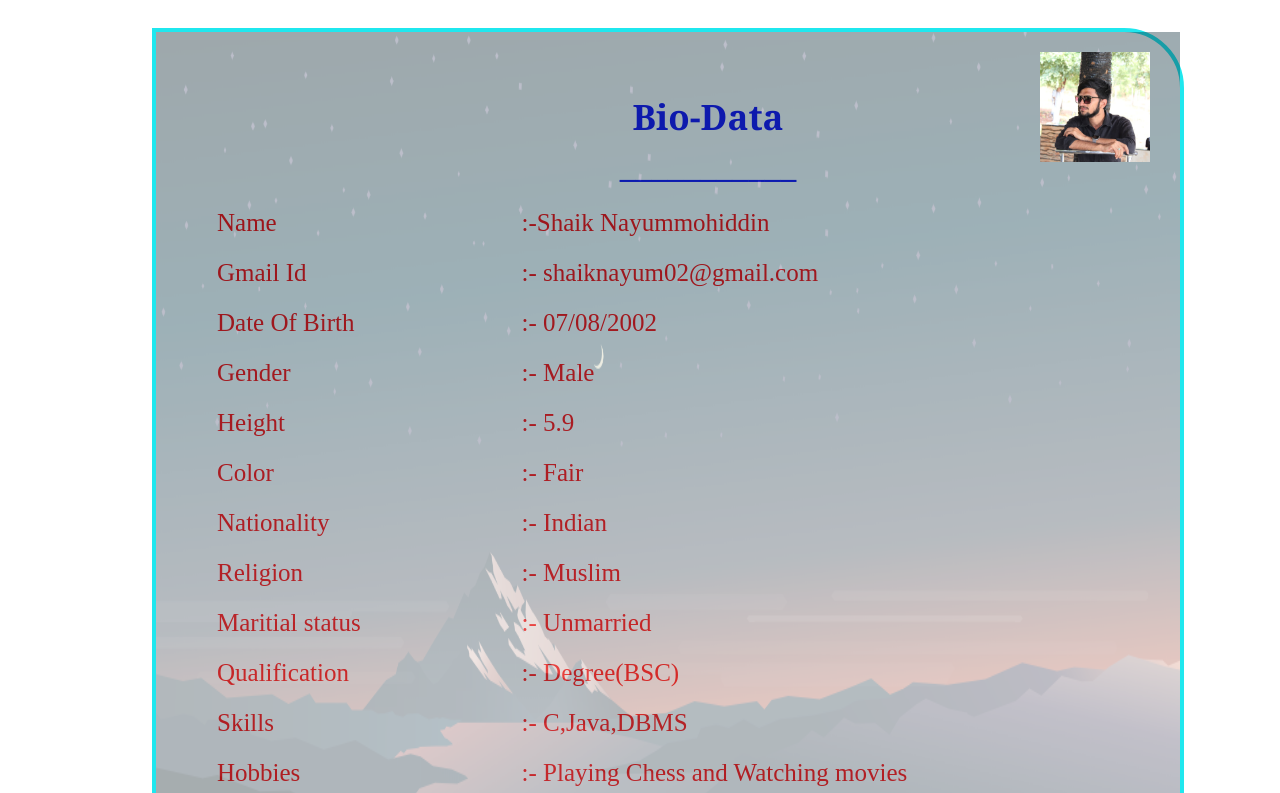
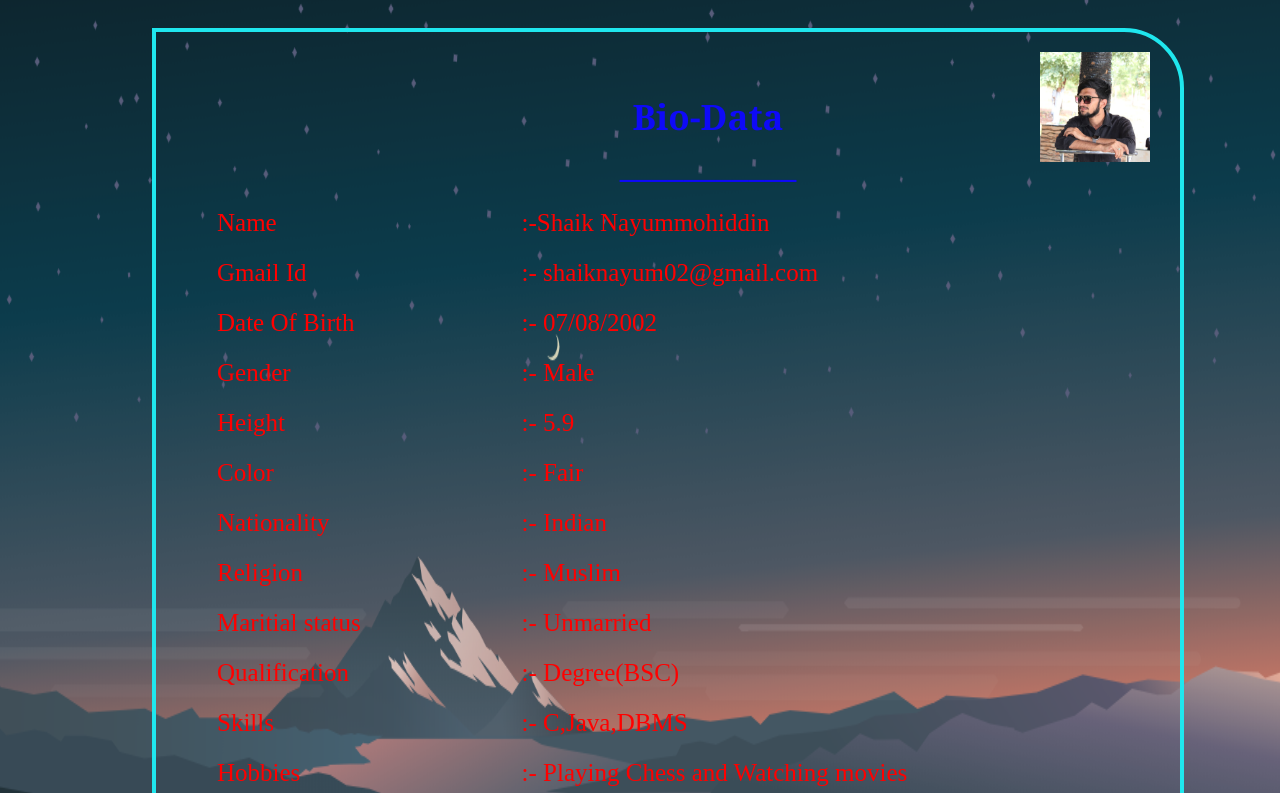
Before and after one commit to nayumcti036/biodata, a plain HTML site: page index.html in a window 1280 px wide. Shown: the top 793 px of the page. Drawn offline with Linux system fonts and the light colour scheme.

Commit message:
Update style.css

```diff
--- a/style.css
+++ b/style.css
@@ -12,6 +12,8 @@
         display: flex;
         justify-content: center;
         align-items: center;
+       background: url(img2.jpg) center;
+       background-size: 100% 100%;
     }
     .cont{
         width: 80%;
@@ -26,8 +28,6 @@
         width: 100%;
         opacity:.4;
         height: 100%;
-        background: url(img2.jpg) center;
-        background-size: 100% 100%;
     }
     #hed {
         font-size: 35px;
```
